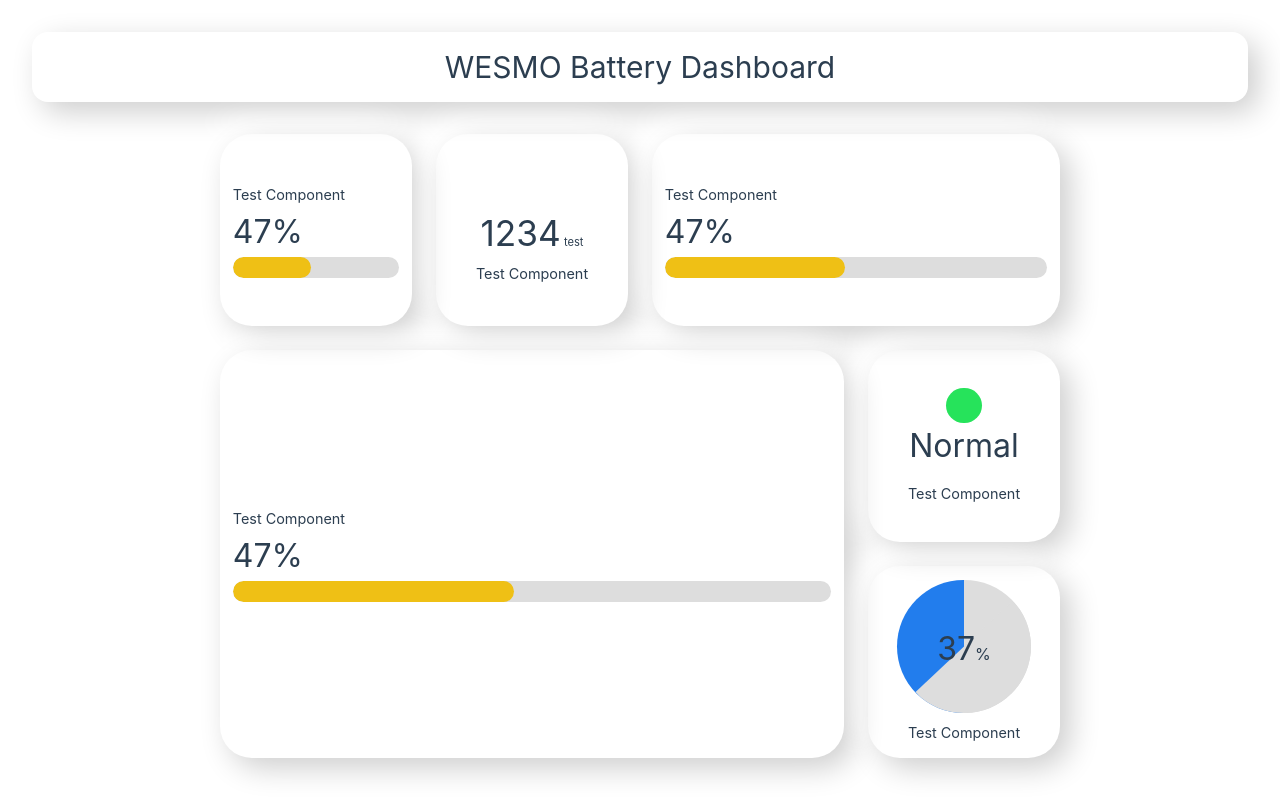
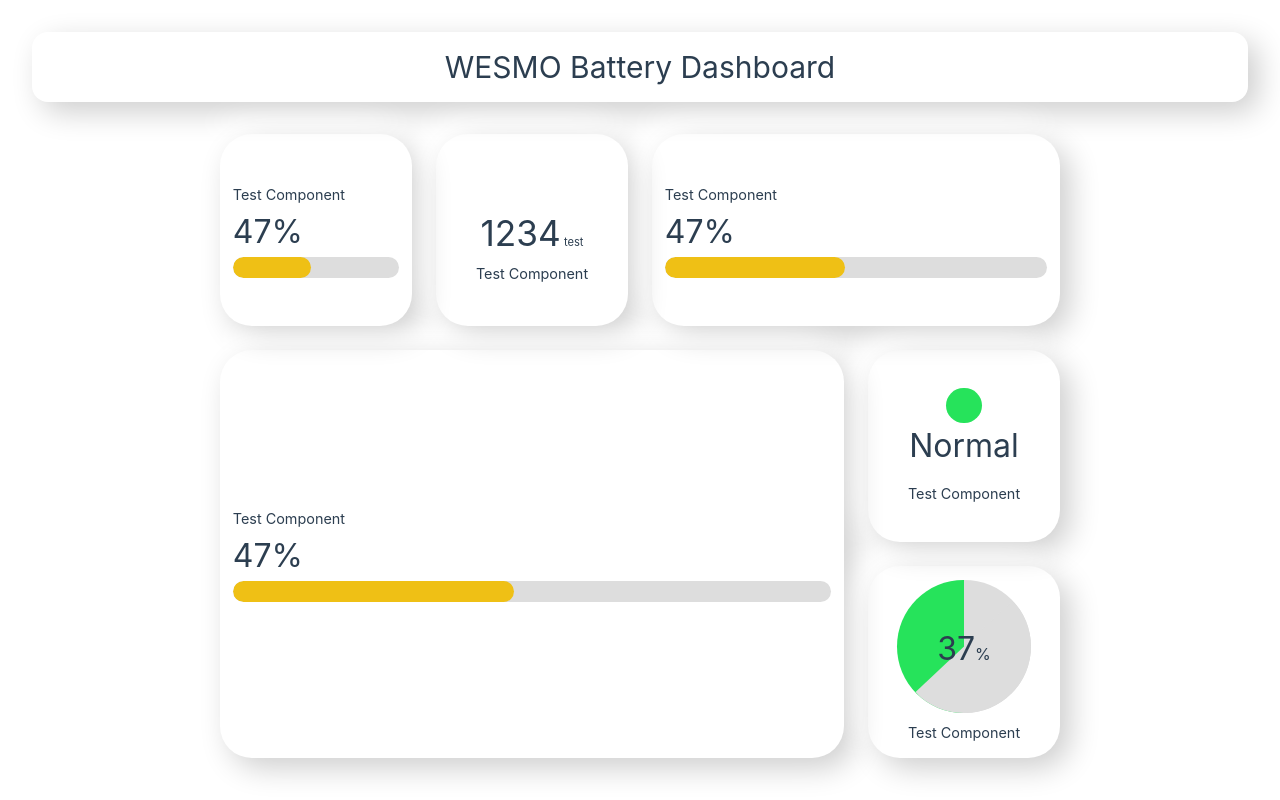
Before and after one commit to 0n3Appl3/wesmo-digital-twin, a Vue app in the folder wesmo-dashboard/: page / in a window 1280 px wide. Built offline with nearby package versions, Linux system fonts and the light colour scheme; some icons are missing.

Commit message:
Implemented pie colour state
Can specify what is considered a safe or warning threshold and pie chart colour changes accordingly.

```diff
--- a/wesmo-dashboard/src/components/visualisations/PieVisual.vue
+++ b/wesmo-dashboard/src/components/visualisations/PieVisual.vue
@@ -10,11 +10,19 @@
         },
         maxValue: {
 			type: Number,
-			default: 1,
+			default: 100,
 		},
         textSuffix: {
             type: String,
-        }
+        },
+        safeThreshold: {
+            type: Number,
+            default: 55,
+        },
+        warningThreshold: {
+            type: Number,
+            default: 80,
+        },
     },
     data() {
         return {
@@ -31,13 +39,29 @@
 			return Math.round((this.currentValue / this.maxValue) * 100);
 		},
         setPieColour() {
+            const progress: number = this.setProgress;
             let pieColour: string = '';
-            if (this.setProgress <= this.halfPieSize) {
-                pieColour = '#ddd';
-            } else {
-                pieColour = '#227ded';
+            switch(true) {
+                case (progress <= this.safeThreshold):
+                    pieColour = '#26e35b';
+                    break;
+                case (progress > this.safeThreshold && progress <= this.warningThreshold):
+                    pieColour = '#efc015';
+                    break;
+                default:
+                    pieColour = '#d95243';
+                    break;
             }
             return pieColour;
+        },
+        setColour() {
+            let colour: string = '';
+            if (this.setProgress <= this.halfPieSize) {
+                colour = '#ddd';
+            } else {
+                colour = this.setPieColour;
+            }
+            return colour;
         },
         setPieSize() {
             let rotationValue: number = 0;
@@ -82,10 +106,10 @@
     height: 100%;
 }
 .pie__wrapper.pie__progress {
-    background: linear-gradient(to right, #227ded 50%, #ddd 50%);
+    background: linear-gradient(to right, v-bind(setPieColour) 50%, #ddd 50%);
 }
 .pie__wrapper.pie__progress:before {
-    background: v-bind(setPieColour);
+    background: v-bind(setColour);
     transform: rotate(v-bind(setPieSize));
 }
 .pie__text-label {
```
